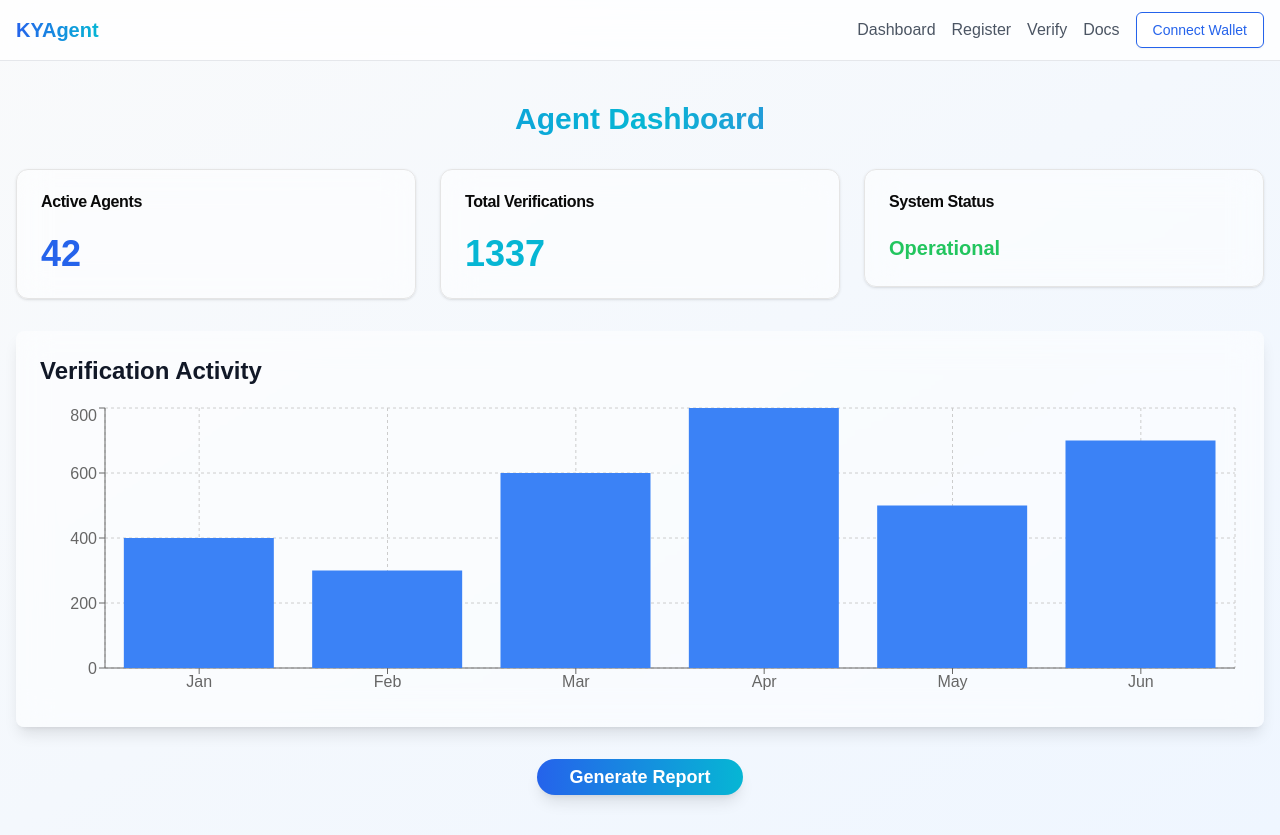
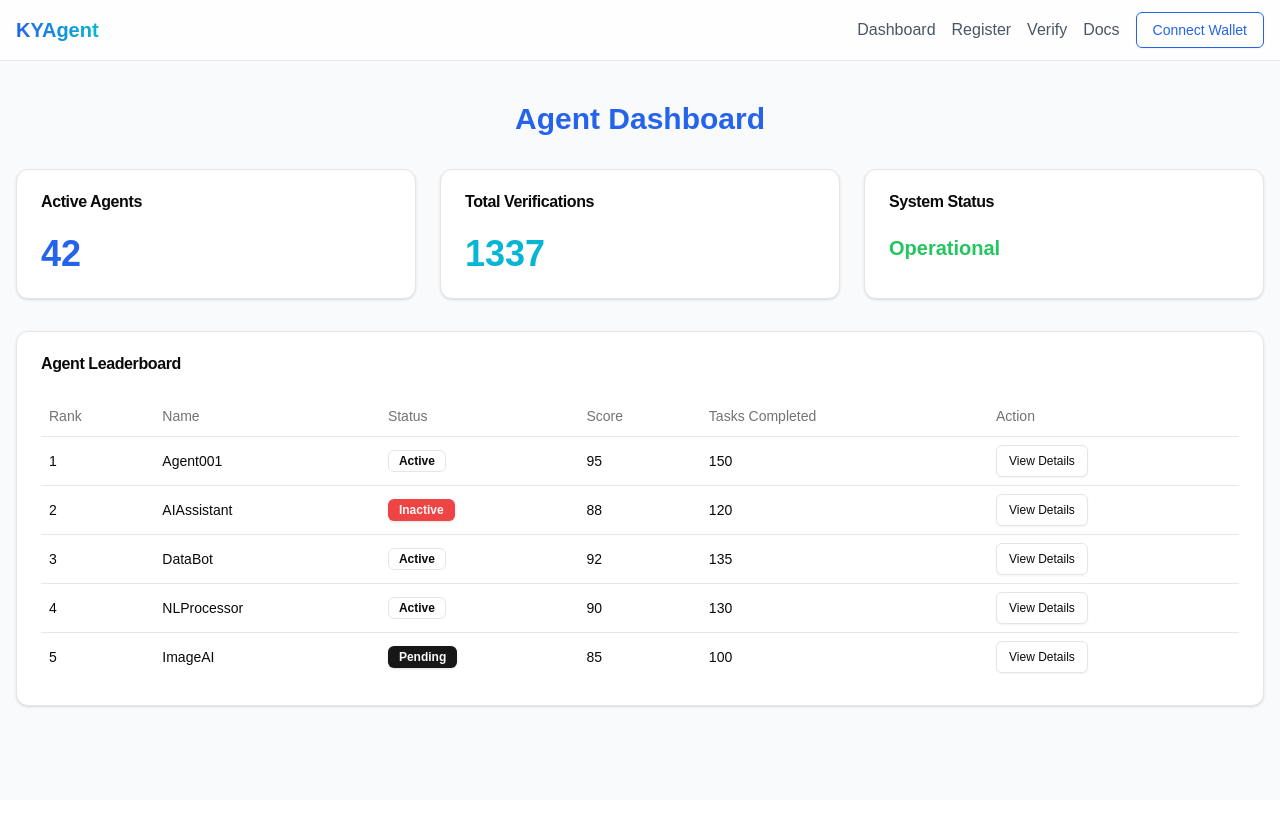
Before and after one commit to Ayushjain2205/hedera-hackathon, a Next.js app: page /dashboard in a window 1280 px wide. After the commit the page ends 800 px from the top, so only its background shows below. Built offline with nearby package versions, Linux system fonts and the light colour scheme.

Commit message:
Update dashboard and add individual agent pages

```diff
--- /dev/null
+++ b/app/agent/[id]/page.tsx
@@ -0,0 +1,138 @@
+"use client";
+
+import { useState, useEffect } from "react";
+import { useParams, useRouter } from "next/navigation";
+import { Navbar } from "@/components/navbar";
+import { Card, CardHeader, CardTitle, CardContent } from "@/components/ui/card";
+import { Button } from "@/components/ui/button";
+import { Badge } from "@/components/ui/badge";
+
+// Mock data for a single agent
+const agentData = {
+  id: 1,
+  name: "Agent001",
+  status: "Active",
+  score: 95,
+  tasks: 150,
+  type: "General Purpose",
+  creationDate: "2023-05-15",
+  lastActive: "2023-06-20",
+  capabilities: [
+    "Natural Language Processing",
+    "Image Recognition",
+    "Data Analysis",
+  ],
+  performance: {
+    accuracy: 0.98,
+    responseTime: "120ms",
+    uptime: "99.9%",
+  },
+};
+
+export default function AgentDetailPage() {
+  const router = useRouter();
+  const params = useParams();
+  const [agent, setAgent] = useState(agentData);
+
+  useEffect(() => {
+    // In a real application, you would fetch the agent data here
+    // based on the ID from the URL params
+    console.log("Fetching agent with ID:", params.id);
+    // For now, we're using mock data
+    setAgent(agentData);
+  }, [params.id]);
+
+  return (
+    <div className="min-h-screen bg-gray-50 text-gray-900">
+      <Navbar />
+      <main className="container mx-auto py-10 px-4">
+        <Button
+          variant="outline"
+          onClick={() => router.back()}
+          className="mb-6"
+        >
+          Back to Dashboard
+        </Button>
+        <h1 className="text-3xl font-bold mb-8 text-blue-600">
+          Agent Details: {agent.name}
+        </h1>
+        <div className="grid gap-6 md:grid-cols-2">
+          <Card>
+            <CardHeader>
+              <CardTitle>Basic Information</CardTitle>
+            </CardHeader>
+            <CardContent>
+              <p>
+                <strong>ID:</strong> {agent.id}
+              </p>
+              <p>
+                <strong>Type:</strong> {agent.type}
+              </p>
+              <p>
+                <strong>Status:</strong>{" "}
+                <Badge
+                  variant={
+                    agent.status === "Active" ? "success" : "destructive"
+                  }
+                >
+                  {agent.status}
+                </Badge>
+              </p>
+              <p>
+                <strong>Score:</strong> {agent.score}
+              </p>
+              <p>
+                <strong>Tasks Completed:</strong> {agent.tasks}
+              </p>
+              <p>
+                <strong>Creation Date:</strong> {agent.creationDate}
+              </p>
+              <p>
+                <strong>Last Active:</strong> {agent.lastActive}
+              </p>
+            </CardContent>
+          </Card>
+          <Card>
+            <CardHeader>
+              <CardTitle>Capabilities</CardTitle>
+            </CardHeader>
+            <CardContent>
+              <ul className="list-disc list-inside">
+                {agent.capabilities.map((capability, index) => (
+                  <li key={index}>{capability}</li>
+                ))}
+              </ul>
+            </CardContent>
+          </Card>
+          <Card>
+            <CardHeader>
+              <CardTitle>Performance Metrics</CardTitle>
+            </CardHeader>
+            <CardContent>
+              <p>
+                <strong>Accuracy:</strong> {agent.performance.accuracy * 100}%
+              </p>
+              <p>
+                <strong>Average Response Time:</strong>{" "}
+                {agent.performance.responseTime}
+              </p>
+              <p>
+                <strong>Uptime:</strong> {agent.performance.uptime}
+              </p>
+            </CardContent>
+          </Card>
+          <Card>
+            <CardHeader>
+              <CardTitle>Actions</CardTitle>
+            </CardHeader>
+            <CardContent className="flex flex-col space-y-2">
+              <Button>Update Agent</Button>
+              <Button variant="outline">View Logs</Button>
+              <Button variant="destructive">Deactivate Agent</Button>
+            </CardContent>
+          </Card>
+        </div>
+      </main>
+    </div>
+  );
+}
--- a/app/dashboard/page.tsx
+++ b/app/dashboard/page.tsx
@@ -1,68 +1,55 @@
 "use client";
 
 import { useState } from "react";
-import { motion } from "framer-motion";
+import { useRouter } from "next/navigation";
 import { Navbar } from "@/components/navbar";
 import { Card, CardHeader, CardTitle, CardContent } from "@/components/ui/card";
 import { Button } from "@/components/ui/button";
 import {
-  BarChart,
-  Bar,
-  XAxis,
-  YAxis,
-  CartesianGrid,
-  Tooltip,
-  ResponsiveContainer,
-} from "recharts";
+  Table,
+  TableBody,
+  TableCell,
+  TableHead,
+  TableHeader,
+  TableRow,
+} from "@/components/ui/table";
+import { Badge } from "@/components/ui/badge";
 
-const data = [
-  { name: "Jan", value: 400 },
-  { name: "Feb", value: 300 },
-  { name: "Mar", value: 600 },
-  { name: "Apr", value: 800 },
-  { name: "May", value: 500 },
-  { name: "Jun", value: 700 },
+// Mock data for agents
+const agents = [
+  { id: 1, name: "Agent001", status: "Active", score: 95, tasks: 150 },
+  { id: 2, name: "AIAssistant", status: "Inactive", score: 88, tasks: 120 },
+  { id: 3, name: "DataBot", status: "Active", score: 92, tasks: 135 },
+  { id: 4, name: "NLProcessor", status: "Active", score: 90, tasks: 130 },
+  { id: 5, name: "ImageAI", status: "Pending", score: 85, tasks: 100 },
 ];
 
 export default function DashboardPage() {
   const [activeAgents, setActiveAgents] = useState(42);
   const [totalVerifications, setTotalVerifications] = useState(1337);
+  const router = useRouter();
+
+  const handleAgentClick = (agentId: number) => {
+    router.push(`/agent/${agentId}`);
+  };
 
   return (
-    <div className="min-h-screen bg-gradient-to-br from-gray-50 to-blue-50 text-gray-900">
+    <div className="min-h-screen bg-gray-50 text-gray-900">
       <Navbar />
       <main className="container mx-auto py-10 px-4">
-        <motion.h1
-          className="text-3xl font-bold mb-8 text-center bg-clip-text text-transparent bg-gradient-to-r from-blue-600 via-cyan-500 to-purple-600"
-          initial={{ opacity: 0, y: -20 }}
-          animate={{ opacity: 1, y: 0 }}
-          transition={{ duration: 0.5 }}
-        >
+        <h1 className="text-3xl font-bold mb-8 text-center text-blue-600">
           Agent Dashboard
-        </motion.h1>
+        </h1>
         <div className="grid gap-6 md:grid-cols-2 lg:grid-cols-3 mb-8">
-          <motion.div
-            initial={{ opacity: 0, y: 20 }}
-            animate={{ opacity: 1, y: 0 }}
-            transition={{ duration: 0.5, delay: 0.1 }}
-          >
-            <Card className="bg-white bg-opacity-50 backdrop-filter backdrop-blur-lg">
+          <Card>
             <CardHeader>
               <CardTitle>Active Agents</CardTitle>
             </CardHeader>
             <CardContent>
-                <p className="text-4xl font-bold text-blue-600">
-                  {activeAgents}
-                </p>
+              <p className="text-4xl font-bold text-blue-600">{activeAgents}</p>
             </CardContent>
           </Card>
-          </motion.div>
-          <motion.div
-            initial={{ opacity: 0, y: 20 }}
-            animate={{ opacity: 1, y: 0 }}
-            transition={{ duration: 0.5, delay: 0.2 }}
-          >
-            <Card className="bg-white bg-opacity-50 backdrop-filter backdrop-blur-lg">
+          <Card>
             <CardHeader>
               <CardTitle>Total Verifications</CardTitle>
             </CardHeader>
@@ -72,13 +59,7 @@ export default function DashboardPage() {
               </p>
             </CardContent>
           </Card>
-          </motion.div>
-          <motion.div
-            initial={{ opacity: 0, y: 20 }}
-            animate={{ opacity: 1, y: 0 }}
-            transition={{ duration: 0.5, delay: 0.3 }}
-          >
-            <Card className="bg-white bg-opacity-50 backdrop-filter backdrop-blur-lg">
+          <Card>
             <CardHeader>
               <CardTitle>System Status</CardTitle>
             </CardHeader>
@@ -88,35 +69,58 @@ export default function DashboardPage() {
               </p>
             </CardContent>
           </Card>
-          </motion.div>
         </div>
-        <motion.div
-          className="bg-white bg-opacity-50 backdrop-filter backdrop-blur-lg p-6 rounded-lg shadow-lg mb-8"
-          initial={{ opacity: 0, y: 20 }}
-          animate={{ opacity: 1, y: 0 }}
-          transition={{ duration: 0.5, delay: 0.4 }}
+        <Card className="mb-8">
+          <CardHeader>
+            <CardTitle>Agent Leaderboard</CardTitle>
+          </CardHeader>
+          <CardContent>
+            <Table>
+              <TableHeader>
+                <TableRow>
+                  <TableHead>Rank</TableHead>
+                  <TableHead>Name</TableHead>
+                  <TableHead>Status</TableHead>
+                  <TableHead>Score</TableHead>
+                  <TableHead>Tasks Completed</TableHead>
+                  <TableHead>Action</TableHead>
+                </TableRow>
+              </TableHeader>
+              <TableBody>
+                {agents.map((agent, index) => (
+                  <TableRow key={agent.id}>
+                    <TableCell>{index + 1}</TableCell>
+                    <TableCell>{agent.name}</TableCell>
+                    <TableCell>
+                      <Badge
+                        variant={
+                          agent.status === "Active"
+                            ? "success"
+                            : agent.status === "Inactive"
+                            ? "destructive"
+                            : "default"
+                        }
                       >
-          <h2 className="text-2xl font-semibold mb-4">Verification Activity</h2>
-          <ResponsiveContainer width="100%" height={300}>
-            <BarChart data={data}>
-              <CartesianGrid strokeDasharray="3 3" />
-              <XAxis dataKey="name" />
-              <YAxis />
-              <Tooltip />
-              <Bar dataKey="value" fill="#3B82F6" />
-            </BarChart>
-          </ResponsiveContainer>
-        </motion.div>
-        <motion.div
-          className="text-center"
-          initial={{ opacity: 0, y: 20 }}
-          animate={{ opacity: 1, y: 0 }}
-          transition={{ duration: 0.5, delay: 0.5 }}
+                        {agent.status}
+                      </Badge>
+                    </TableCell>
+                    <TableCell>{agent.score}</TableCell>
+                    <TableCell>{agent.tasks}</TableCell>
+                    <TableCell>
+                      <Button
+                        variant="outline"
+                        size="sm"
+                        onClick={() => handleAgentClick(agent.id)}
                       >
-          <Button className="bg-gradient-to-r from-blue-600 to-cyan-500 hover:from-blue-700 hover:to-cyan-600 text-white px-8 py-3 rounded-full text-lg font-semibold transition-all duration-300 shadow-lg hover:shadow-xl">
-            Generate Report
+                        View Details
                       </Button>
-        </motion.div>
+                    </TableCell>
+                  </TableRow>
+                ))}
+              </TableBody>
+            </Table>
+          </CardContent>
+        </Card>
       </main>
     </div>
   );
--- /dev/null
+++ b/components/ui/badge.tsx
@@ -0,0 +1,36 @@
+import * as React from "react"
+import { cva, type VariantProps } from "class-variance-authority"
+
+import { cn } from "@/lib/utils"
+
+const badgeVariants = cva(
+  "inline-flex items-center rounded-md border border-neutral-200 px-2.5 py-0.5 text-xs font-semibold transition-colors focus:outline-none focus:ring-2 focus:ring-neutral-950 focus:ring-offset-2 dark:border-neutral-800 dark:focus:ring-neutral-300",
+  {
+    variants: {
+      variant: {
+        default:
+          "border-transparent bg-neutral-900 text-neutral-50 shadow hover:bg-neutral-900/80 dark:bg-neutral-50 dark:text-neutral-900 dark:hover:bg-neutral-50/80",
+        secondary:
+          "border-transparent bg-neutral-100 text-neutral-900 hover:bg-neutral-100/80 dark:bg-neutral-800 dark:text-neutral-50 dark:hover:bg-neutral-800/80",
+        destructive:
+          "border-transparent bg-red-500 text-neutral-50 shadow hover:bg-red-500/80 dark:bg-red-900 dark:text-neutral-50 dark:hover:bg-red-900/80",
+        outline: "text-neutral-950 dark:text-neutral-50",
+      },
+    },
+    defaultVariants: {
+      variant: "default",
+    },
+  }
+)
+
+export interface BadgeProps
+  extends React.HTMLAttributes<HTMLDivElement>,
+    VariantProps<typeof badgeVariants> {}
+
+function Badge({ className, variant, ...props }: BadgeProps) {
+  return (
+    <div className={cn(badgeVariants({ variant }), className)} {...props} />
+  )
+}
+
+export { Badge, badgeVariants }
--- /dev/null
+++ b/components/ui/table.tsx
@@ -0,0 +1,120 @@
+import * as React from "react"
+
+import { cn } from "@/lib/utils"
+
+const Table = React.forwardRef<
+  HTMLTableElement,
+  React.HTMLAttributes<HTMLTableElement>
+>(({ className, ...props }, ref) => (
+  <div className="relative w-full overflow-auto">
+    <table
+      ref={ref}
+      className={cn("w-full caption-bottom text-sm", className)}
+      {...props}
+    />
+  </div>
+))
+Table.displayName = "Table"
+
+const TableHeader = React.forwardRef<
+  HTMLTableSectionElement,
+  React.HTMLAttributes<HTMLTableSectionElement>
+>(({ className, ...props }, ref) => (
+  <thead ref={ref} className={cn("[&_tr]:border-b", className)} {...props} />
+))
+TableHeader.displayName = "TableHeader"
+
+const TableBody = React.forwardRef<
+  HTMLTableSectionElement,
+  React.HTMLAttributes<HTMLTableSectionElement>
+>(({ className, ...props }, ref) => (
+  <tbody
+    ref={ref}
+    className={cn("[&_tr:last-child]:border-0", className)}
+    {...props}
+  />
+))
+TableBody.displayName = "TableBody"
+
+const TableFooter = React.forwardRef<
+  HTMLTableSectionElement,
+  React.HTMLAttributes<HTMLTableSectionElement>
+>(({ className, ...props }, ref) => (
+  <tfoot
+    ref={ref}
+    className={cn(
+      "border-t bg-neutral-100/50 font-medium [&>tr]:last:border-b-0 dark:bg-neutral-800/50",
+      className
+    )}
+    {...props}
+  />
+))
+TableFooter.displayName = "TableFooter"
+
+const TableRow = React.forwardRef<
+  HTMLTableRowElement,
+  React.HTMLAttributes<HTMLTableRowElement>
+>(({ className, ...props }, ref) => (
+  <tr
+    ref={ref}
+    className={cn(
+      "border-b transition-colors hover:bg-neutral-100/50 data-[state=selected]:bg-neutral-100 dark:hover:bg-neutral-800/50 dark:data-[state=selected]:bg-neutral-800",
+      className
+    )}
+    {...props}
+  />
+))
+TableRow.displayName = "TableRow"
+
+const TableHead = React.forwardRef<
+  HTMLTableCellElement,
+  React.ThHTMLAttributes<HTMLTableCellElement>
+>(({ className, ...props }, ref) => (
+  <th
+    ref={ref}
+    className={cn(
+      "h-10 px-2 text-left align-middle font-medium text-neutral-500 [&:has([role=checkbox])]:pr-0 [&>[role=checkbox]]:translate-y-[2px] dark:text-neutral-400",
+      className
+    )}
+    {...props}
+  />
+))
+TableHead.displayName = "TableHead"
+
+const TableCell = React.forwardRef<
+  HTMLTableCellElement,
+  React.TdHTMLAttributes<HTMLTableCellElement>
+>(({ className, ...props }, ref) => (
+  <td
+    ref={ref}
+    className={cn(
+      "p-2 align-middle [&:has([role=checkbox])]:pr-0 [&>[role=checkbox]]:translate-y-[2px]",
+      className
+    )}
+    {...props}
+  />
+))
+TableCell.displayName = "TableCell"
+
+const TableCaption = React.forwardRef<
+  HTMLTableCaptionElement,
+  React.HTMLAttributes<HTMLTableCaptionElement>
+>(({ className, ...props }, ref) => (
+  <caption
+    ref={ref}
+    className={cn("mt-4 text-sm text-neutral-500 dark:text-neutral-400", className)}
+    {...props}
+  />
+))
+TableCaption.displayName = "TableCaption"
+
+export {
+  Table,
+  TableHeader,
+  TableBody,
+  TableFooter,
+  TableHead,
+  TableRow,
+  TableCell,
+  TableCaption,
+}
```
Lines whose indentation alone changed are shown as unchanged.
